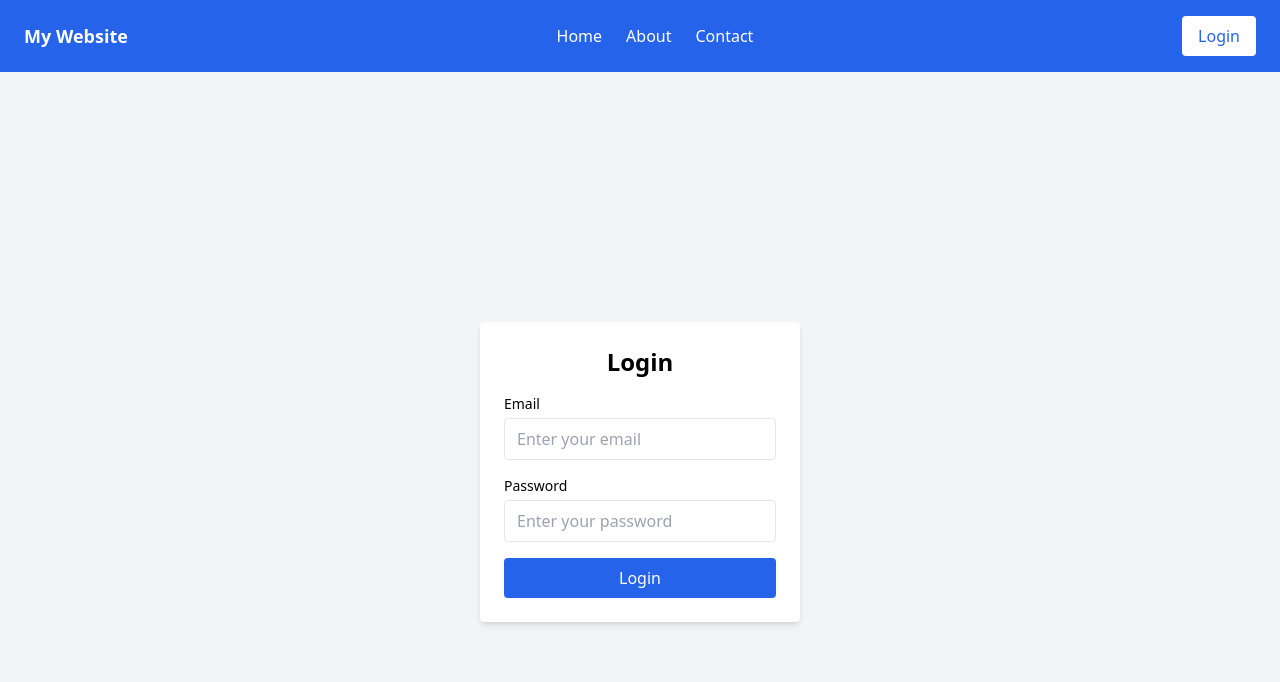
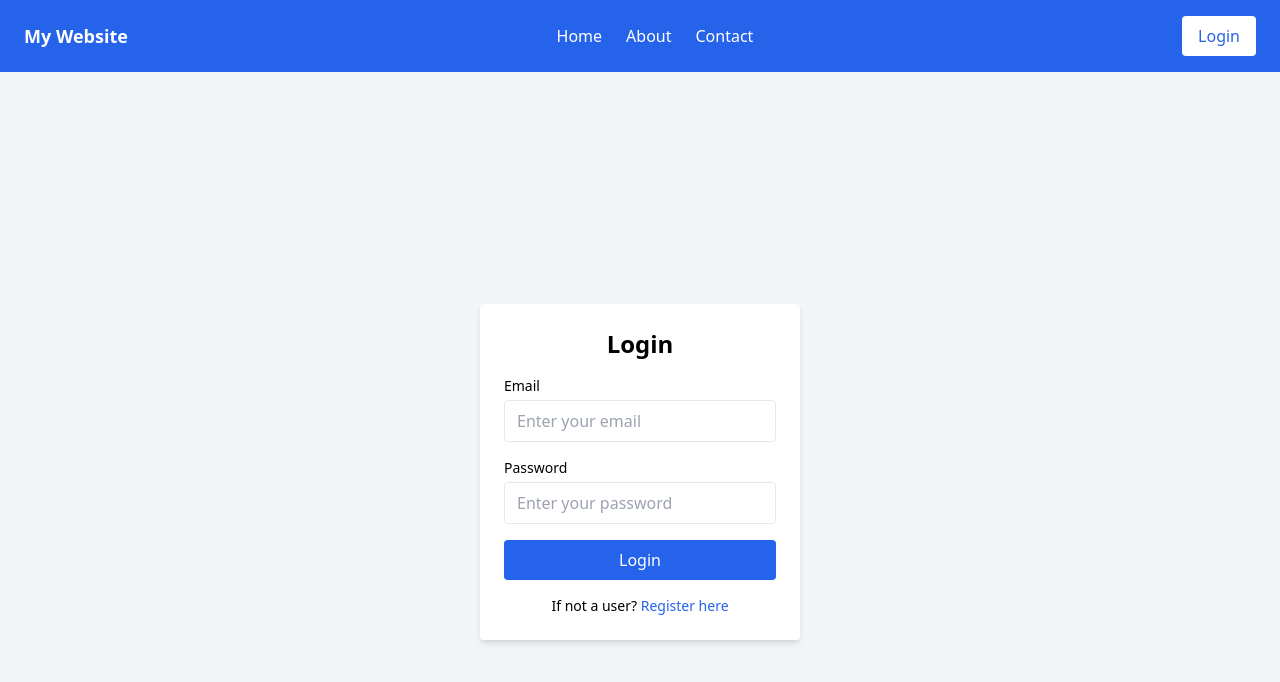
Before and after one commit to Rishabh-Pagaria/secureWeb, a React (Vite) app: page /login in a window 1280 px wide. Shown: the top 682 px of the page. Built offline with nearby package versions, Linux system fonts and the light colour scheme.

Commit message:
Registering the user

```diff
--- a/src/App.jsx
+++ b/src/App.jsx
@@ -6,6 +6,7 @@ import Home from './components/Home';
 import About from './components/About';
 import Contact from './components/Contact';
 import Login from './components/Login';
+import Register from './components/Register';
 
 function App() {
   return (
@@ -16,6 +17,7 @@ function App() {
         <Route path="/about" element={<About />} />
         <Route path="/contact" element={<Contact />} />
         <Route path="/login" element={<Login />} />
+        <Route path="/register" element={<Register />} />
       </Routes>
     </Router>
   );
--- a/src/components/Login.jsx
+++ b/src/components/Login.jsx
@@ -1,4 +1,5 @@
 import React, { useState } from 'react';
+import { Link } from 'react-router-dom';
 
 const Login = () => {
   const [email, setEmail] = useState('');
@@ -42,6 +43,7 @@ const Login = () => {
             onChange={(e) => setEmail(e.target.value)}
             className="w-full px-3 py-2 border rounded focus:outline-none focus:ring focus:ring-blue-300"
             placeholder="Enter your email"
+            required
           />
         </div>
         <div className="mb-4">
@@ -55,6 +57,7 @@ const Login = () => {
             onChange={(e) => setPassword(e.target.value)}
             className="w-full px-3 py-2 border rounded focus:outline-none focus:ring focus:ring-blue-300"
             placeholder="Enter your password"
+            required
           />
         </div>
         <button
@@ -63,6 +66,12 @@ const Login = () => {
         >
           Login
         </button>
+        <p className="text-sm text-center mt-4">
+          If not a user?{' '}
+          <Link to="/register" className="text-blue-600 hover:underline">
+            Register here
+          </Link>
+        </p>
       </form>
     </div>
   );
```
